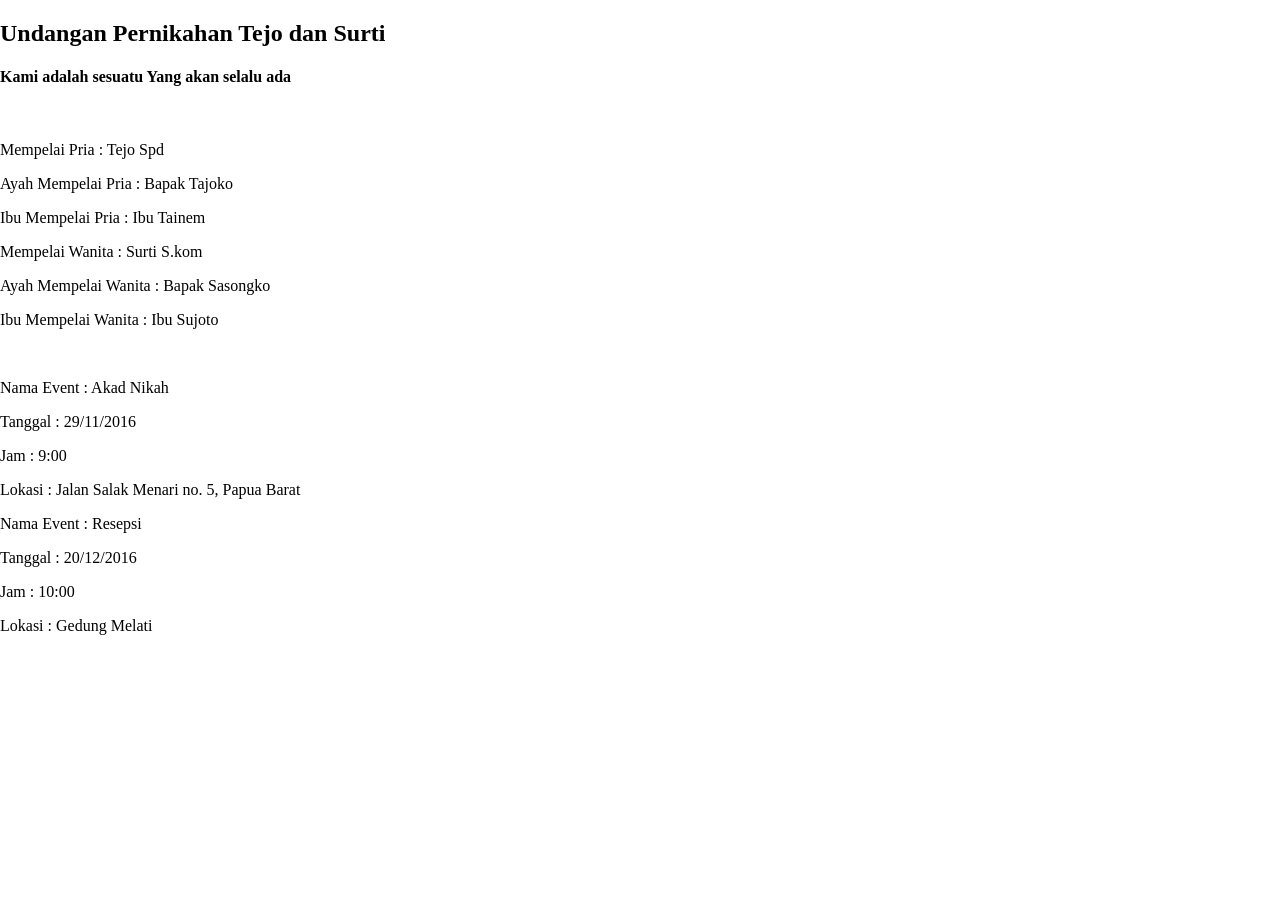
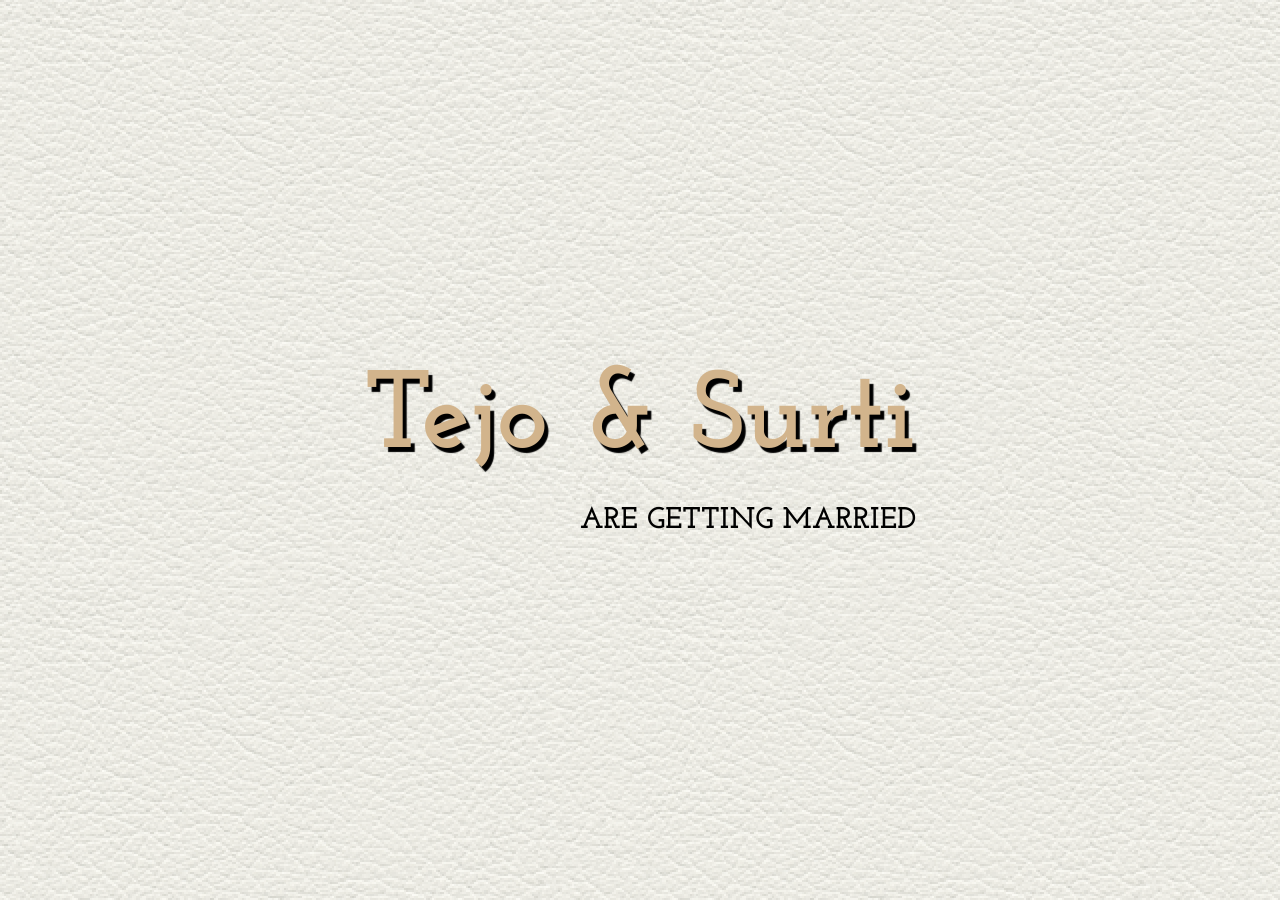
Before and after one commit to gizipp/konvensional, a Jekyll site: the page built from index.html, in a window 1280 px wide. Built offline with Jekyll 4.4.1, drawn with Linux system fonts in a browser that asks for light colours.

Commit message:
Not sure what I'm todo :v

```diff
--- a/_data/content.yml
+++ b/_data/content.yml
@@ -4,10 +4,12 @@ story: >
   Yang akan selalu ada
 groom:
   name: "Tejo Spd"
+  nickname: "Tejo"
   father: "Bapak Tajoko"
   mother: "Ibu Tainem"
 bride:
   name: "Surti S.kom"
+  nickname: "Surti"
   father: "Bapak Sasongko "
   mother: "Ibu Sujoto"
 events:
--- a/_includes/head.html
+++ b/_includes/head.html
@@ -4,7 +4,7 @@
 	<meta name="viewport" content="width=device-width, initial-scale=1">
 
 	<!-- Plain Description -->
-	<title>{{ site.title }}</title>
+  <title>{{ site.data.content.groom.nickname }} & {{ site.data.content.bride.nickname }}</title>
 	<meta name="description" content="{% if page.excerpt %}{{page.excerpt}}{% else %}{{site.tagline}}{% endif %}">
 	<link rel="icon" type="image/png" href="/favicon.png">
 
@@ -32,5 +32,6 @@
 	<!-- CSS & fonts -->
 	<link rel="stylesheet" href="css/app.css">
 	<!-- Put your fonts here -->
+  <link href="https://fonts.googleapis.com/css?family=Josefin+Slab:700" rel="stylesheet">
 
 </head>
--- a/_layouts/default.html
+++ b/_layouts/default.html
@@ -15,5 +15,5 @@
 
 		{{ content }}
 
-	</body>
+  </body>
 </html>
--- a/css/app.scss
+++ b/css/app.scss
@@ -7,8 +7,9 @@ None of these variable are being imported anywhere, they're just here for your c
 *******
 */
 
-body{
-	margin: 0;
+html, body {
+  margin: 0;
+  height: 100%;
 }
 
 // Some Style Variables
@@ -38,3 +39,52 @@ $youtube: #d34836 !default;
 $snapchat: #fffc00 !default;
 $pinterest:	#cb2027 !default;
 $google: #dd4b39 !default;
+
+#content {
+  height: 100%;
+}
+
+#content section{
+  background-image: url(/img/leather.png);
+  min-height: 100%;
+  position: relative;
+  display: -webkit-box;
+  display: -ms-flexbox;
+  display: flex;
+}
+
+.title {
+  font-size: 110px;
+  color: tan;
+  line-height: 1;
+  text-shadow: 4px 5px 1px black;
+  text-align: center;
+}
+
+.subtitle {
+  text-transform: uppercase;
+  font-size: 30px;
+  margin-top: 30px;
+  float: right;
+}
+
+.header {
+  margin: auto;
+  font-family: 'Josefin Slab', serif;
+}
+
+@media (max-width: 768px) {
+  .title {
+      font-size: 80px;
+  }
+}
+
+@media (max-width: 480px) {
+  .title {
+    font-size: 40px;
+  }
+  .subtitle {
+    font-size: 20px;
+    margin-top: 10px;
+  }
+}
--- a/index.html
+++ b/index.html
@@ -4,28 +4,20 @@ title: "Home Page"
 fulltitle: "My New Website | Update Coming August 2004"
 excerpt: This is the greatest website on earth. Share! Like! Subscribe! I'm dead inside!
 ---
-<!-- fulltitle: This overrides the default page title, which is "{{page.tite}} | {{site.title}}" -->
-<!-- excerpt: If this isn't set, it'll pull your {{site.tagline}} for meta description-->
 
+{% assign content = site.data.content %}
 
-<section>
-  {% assign content = site.data.content %}
-  <h1>{{content.title}}</h1>
-  <h4>{{content.story}}</h4>
-  <br>
-  <p>Mempelai Pria : {{content.groom.name}}</p>
-  <p>Ayah Mempelai Pria : {{content.groom.father}}</p>
-  <p>Ibu Mempelai Pria : {{content.groom.mother}}</p>
-  <p>Mempelai Wanita : {{content.bride.name}}</p>
-  <p>Ayah Mempelai Wanita : {{content.bride.father}}</p>
-  <p>Ibu Mempelai Wanita : {{content.bride.mother}}</p>
-  <br>
-  {% for event in content.events %}
-  <p>Nama Event : {{ event.name }}</p>
-  <p>Tanggal : {{ event.date }}</p>
-  <p>Jam : {{ event.time }}</p>
-  <p>Lokasi : {{ event.address }}</p>
-  {% endfor %}
-  <br>
-  <br>
-</section>
+<div id="content">
+  <section>
+    <div class="header">
+    <div class="title">
+      {{ content.groom.nickname }}
+      &
+      {{ content.bride.nickname }}
+    </div>
+    <div class="subtitle">
+      ARE GETTING MARRIED
+    </div>
+    </div>
+  </section>
+</div>
```
Also changed, not shown: img/leather.png (added).
